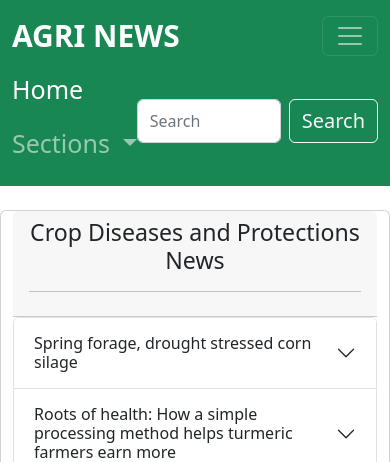
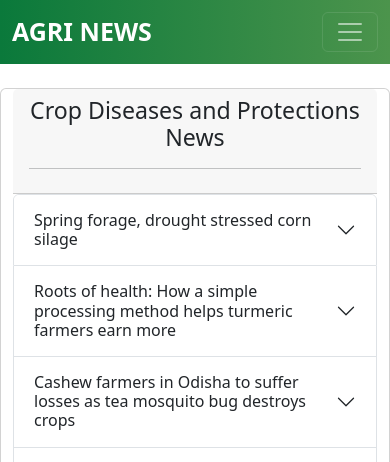
Before and after one commit to Shaikat7/AGRInews, a Django app: page /crop/ in a window 390 px wide. Shown: the top 462 px of the page. Run offline with Django 4.2, Linux system fonts and the light colour scheme; data comes from the database, SQL or seed files in the repository; some libraries are stand-ins or nearby versions.

Commit message:
made it mobile friendly

```diff
--- a/static/style.css
+++ b/static/style.css
@@ -5,14 +5,14 @@
 .navbar-expand-lg .navbar-collapse {
     display: flex!important;
     flex-basis: auto;
-    font-size: 25px;
+    /* font-size: 15px; */
 }
 
 .navbar-brand {
     padding-top: var(--bs-navbar-brand-padding-y);
     padding-bottom: var(--bs-navbar-brand-padding-y);
     margin-right: var(--bs-navbar-brand-margin-end);
-    font-size: 30px;
+    font-size: 25px;
     color: var(--bs-navbar-brand-color);
     text-decoration: none;
     white-space: nowrap;
@@ -23,7 +23,7 @@
     padding: var(--bs-dropdown-item-padding-y) var(--bs-dropdown-item-padding-x);
     clear: both;
     font-weight: 400;
-    font-size: 20px;
+    font-size: 15px;
     color: var(--bs-dropdown-link-color);
     text-align: inherit;
     text-decoration: none;
--- a/templates/base.html
+++ b/templates/base.html
@@ -18,7 +18,7 @@
 </head>
 
 <body>
-    <nav class="navbar navbar-expand-lg navbar-dark bg-success">
+    <nav class="navbar navbar-expand-md navbar-dark" style="background: linear-gradient(to right, #0a793b, #4c944c);">
         <!-- <nav class="navbar navbar-dark bg-primary"></nav> -->
         <div class="container-fluid">
             <a class="navbar-brand" href="/"><b>AGRI NEWS</b></a>
@@ -29,7 +29,7 @@
             </button>
             <div class="collapse navbar-collapse" id="navbarSupportedContent">
                 <ul class="navbar-nav me-auto mb-2 mb-lg-0">
-                    <li class="nav-item">
+                    <li class="nav-item d-none d-md-block">
                         <a class="nav-link active" aria-current="page" href="/">Home</a>
                     </li>
                     <!-- <li class="nav-item">
```
